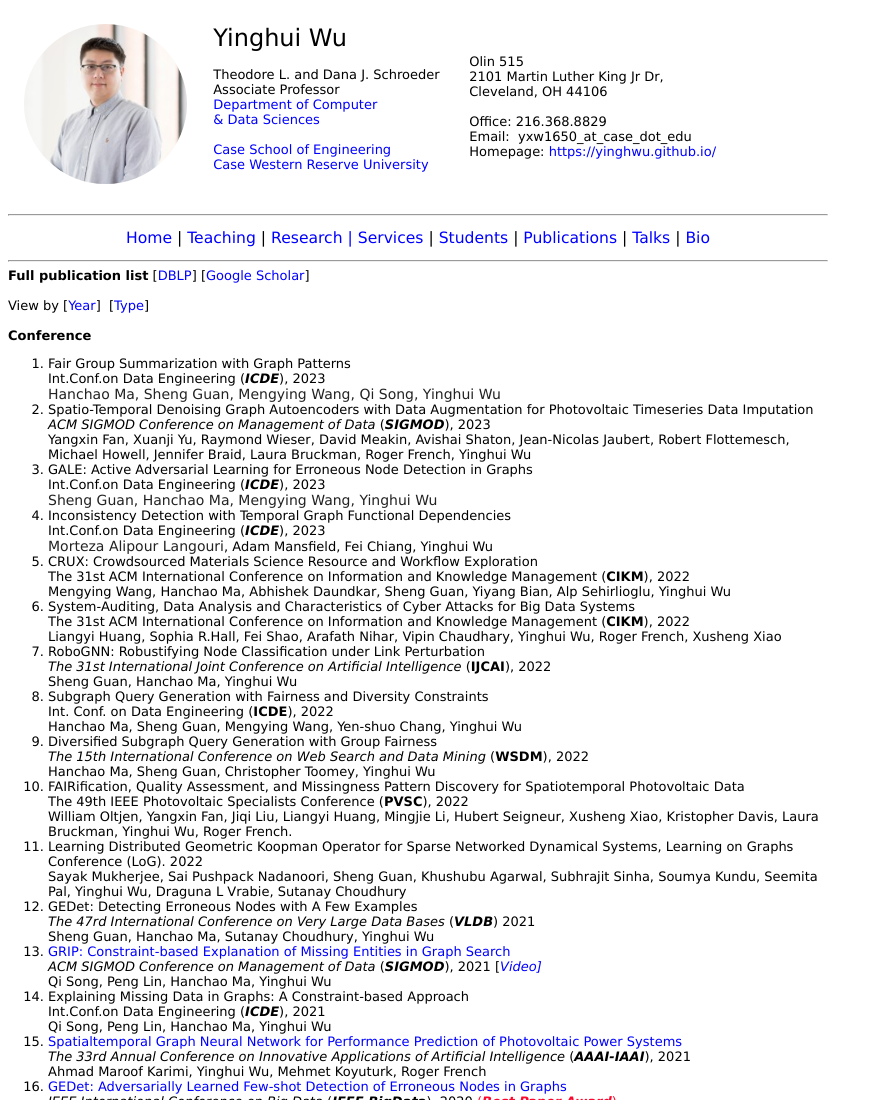
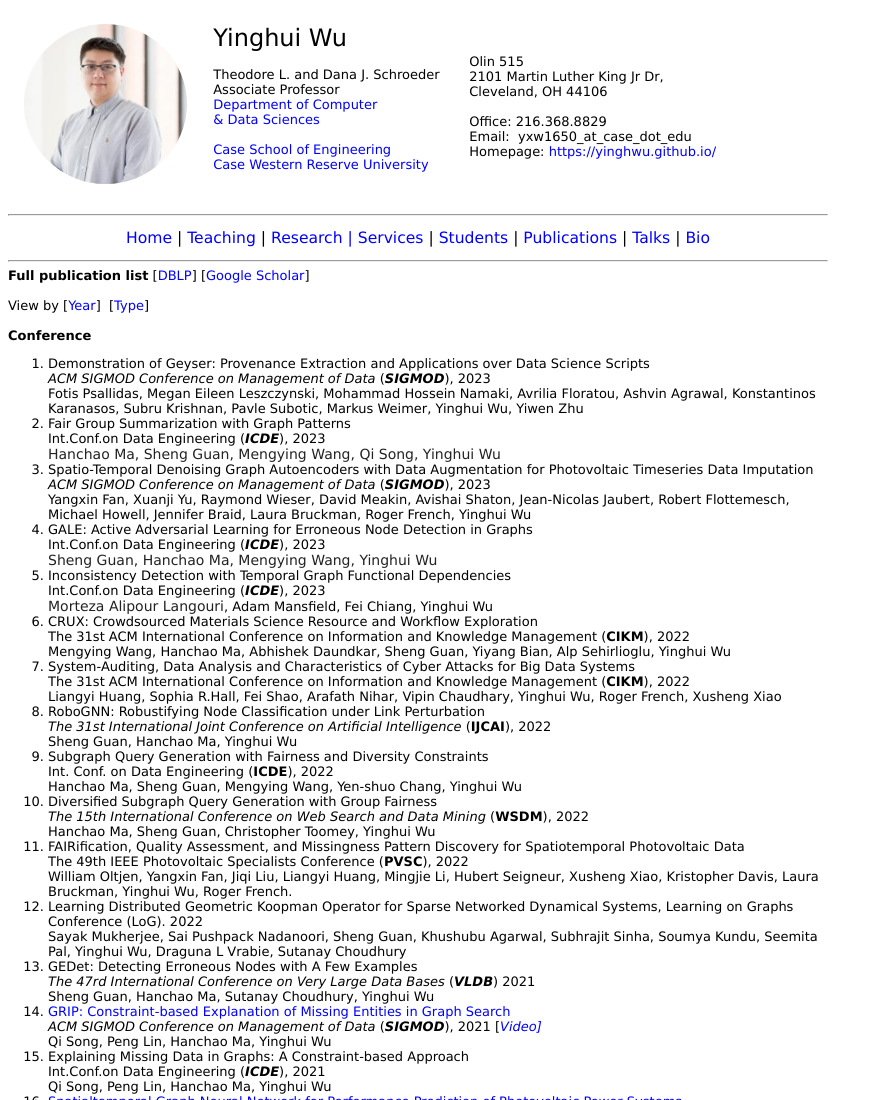
Before and after one commit to yinghwu/yinghwu.github.io, a plain HTML site: page yinghui-publication.html in a window 1280 px wide. Shown: the top 1100 px of the page, without its empty margins (0-883 px from the left). Drawn offline with Linux system fonts and the light colour scheme; a script that the page names is missing.

Commit message:
Add files via upload

```diff
--- a/yinghui-publication.html
+++ b/yinghui-publication.html
@@ -49,7 +49,7 @@ img {
     <div style="width: 820px;">
       <table style="width: 738px; height: 180px;" cellspacing="15">
         <tbody>
-          <tr align="left" valign="top">
+          <tr valign="top" align="left">
             <td style="height: 169px; vertical-align: top;"> <img
                 style="width: 163px; height: 160px;" alt="yinghui wu"
                 src="0.jpg" id="circle"> </td>
@@ -60,6 +60,7 @@ img {
               Associate Professor<br>
               <a
                 href="https://engineering.case.edu/computer-and-data-sciences">Department
+
 
 
 
@@ -117,6 +118,7 @@ href="http://www.informatik.uni-trier.de/%7Eley/pers/hd/w/Wu:Yinghui.html">DBLP<
 
 
 
+
         Scholar</a>]<br>
       <br>
       View by [<a href="yinghui-publication-year.html">Year</a>]&nbsp;&nbsp;[<a
@@ -124,6 +126,16 @@ href="http://www.informatik.uni-trier.de/%7Eley/pers/hd/w/Wu:Yinghui.html">DBLP<
       <br>
       <span style="font-weight: bold;">Conference&nbsp;</span><br>
       <ol>
+        <li>Demonstration of Geyser: Provenance Extraction and
+          Applications over Data Science Scripts<br>
+          <span style="font-style: italic;">ACM SIGMOD Conference on
+            Management of Data</span> (<span style="font-weight: bold;
+            font-style: italic;">SIGMOD</span>), 2023<br>
+          Fotis Psallidas, Megan Eileen Leszczynski, Mohammad Hossein
+          Namaki, Avrilia Floratou, Ashvin Agrawal, Konstantinos
+          Karanasos, Subru Krishnan, Pavle Subotic, Markus Weimer,
+          Yinghui Wu, Yiwen Zhu<br>
+        </li>
         <li>Fair Group Summarization with Graph Patterns<br>
           Int.Conf.on Data Engineering (<span style="font-weight: bold;
             font-style: italic;">ICDE</span>), 2023<br>
@@ -233,6 +245,7 @@ href="http://www.informatik.uni-trier.de/%7Eley/pers/hd/w/Wu:Yinghui.html">DBLP<
 
 
 
+
           2022<br>
           William Oltjen, Yangxin Fan, Jiqi Liu, Liangyi Huang, Mingjie
           Li, Hubert Seigneur, Xusheng Xiao, Kristopher Davis, Laura
@@ -262,6 +275,7 @@ href="http://www.informatik.uni-trier.de/%7Eley/pers/hd/w/Wu:Yinghui.html">DBLP<
 
 
 
+
             Constraint-based Explanation of Missing Entities in Graph
             Search</a><br>
           <span style="font-style: italic;">ACM SIGMOD Conference on
@@ -288,6 +302,7 @@ href="https://www.youtube.com/watch?v=OwGGCHWKLkk&amp;list=PL3xUNnH4TdbsfndCMn02
 
 
 
+
             Graph Neural Network for Performance Prediction of
             Photovoltaic Power Systems</a><br>
           <span style="font-style: italic;">The 33rd Annual Conference
@@ -303,9 +318,11 @@ href="https://www.youtube.com/watch?v=OwGGCHWKLkk&amp;list=PL3xUNnH4TdbsfndCMn02
 
 
 
+
           2021<br>
           Ahmad Maroof Karimi, Yinghui Wu, Mehmet Koyuturk, Roger French</li>
         <li><a href="https://ieeexplore.ieee.org/document/9377897">GEDet:
+
 
 
 
@@ -333,11 +350,13 @@ href="https://www.youtube.com/watch?v=OwGGCHWKLkk&amp;list=PL3xUNnH4TdbsfndCMn02
 
 
 
+
             Paper Award</span><span style="color: rgb(253, 8, 45);">)</span><br>
           Sheng Guan, Peng Lin, Hanchao Ma, Yinghui Wu<br>
         </li>
         <li><a
 href="https://www.kdd.org/kdd2020/accepted-papers/view/vamsa-automated-provenance-tracking-in-data-science-scripts">Vamsa:Automated
+
 
 
 
@@ -366,6 +385,7 @@ href="https://www.kdd.org/kdd2020/accepted-papers/view/vamsa-automated-provenanc
 
 
 
+
             Lightweight Knowledge-based Event Analysis in Cyber-Physical
             Data Streams</a><br>
           Int.Conf.on Data Engineering (<span style="font-weight: bold;
@@ -373,6 +393,7 @@ href="https://www.kdd.org/kdd2020/accepted-papers/view/vamsa-automated-provenanc
           Namaki, Xin Zhang, Sukhjinder Singh, Arman Ahmed, Armina
           Foroutan, Yinghui Wu, Anurag Srivastava, Anton Kocheturov.</li>
         <li><a href="https://ieeexplore.ieee.org/document/9101352">Repairing
+
 
 
 
@@ -393,6 +414,7 @@ href="https://www.kdd.org/kdd2020/accepted-papers/view/vamsa-automated-provenanc
             inline ! important; float: none; background-color: rgb(255,
             255, 255);">Int.Conf.on Data Engineering (<span
               style="font-weight: bold; font-style: italic;">ICDE</span>),
+
 
 
 
@@ -425,6 +447,7 @@ Entity
 
 
 
+
             Matching in Attributed Graphs.</a><br>
           <span style="font-style: italic;">The 45rd International
             Conference on Very Large Data Bases</span> (<span
@@ -435,6 +458,7 @@ Entity
         <li><a
 href="https://www.kdd.org/kdd2019/accepted-papers/view/attribute-driven-backbone-discovery">Attribute-Driven
 Backbone
+
 
 
 
@@ -464,6 +488,7 @@ Explainable
 
 
 
+
             Visual Graph Exploration by Examples. </a><br>
           ACM SIGMOD Conference on Management of Data <span
             style="font-style: italic;">(</span><span
@@ -483,6 +508,7 @@ Why-questions
 
 
 
+
             by Exemplars in Attributed Graphs. </a><br>
           <span style="font-style: italic;">ACM SIGMOD Conference on
             Management of Data</span> (<span style="font-weight: bold;
@@ -491,6 +517,7 @@ Why-questions
         </li>
         <li><a href="https://ieeexplore.ieee.org/document/8731562">Answering
 Why-Questions
+
 
 
 
@@ -521,10 +548,12 @@ Why-Questions
 
 
 
+
             2019.</span><br>
           Qi Song, Mohammad Hossein Namaki, Yinghui Wu</li>
         <li><a href="https://ieeexplore.ieee.org/document/8731510/">Finding
 Densest
+
 
 
 
@@ -555,11 +584,13 @@ Densest
 
 
 
+
             2019.</span><br>
           XUanming Liu, Tingjian Ge, Yinghui Wu</li>
         <li><a
 href="mat/papers/Learning%20to%20Rank%20Nodes%20in%20Temporal%20Graphs-CIKM18.pdf">TGNet:
 Learning
+
 
 
 
@@ -590,6 +621,7 @@ Graph
 
 
 
+
             Patterns for Fact Checking in Knowledge Graphs</a>|<a
             href="https://github.com/wsu-db/GDRB">code</a><br>
           <span style="font-style: italic;">23rd International Conf. on
@@ -605,11 +637,13 @@ Graph
 
 
 
+
           2018<br>
           Peng Lin, Qi Song, Jialiang Shen, Yinghui Wu</li>
         <li><a
 href="mat/papers/Multi-metric%20Graph%20Query%20Performance%20Prediction-dasfaa18.pdf">Multi-metric
 Graph
+
 
 
 
@@ -634,12 +668,14 @@ Graph
 
 
 
+
           2018<br>
           Keyvan Sasani, Mohammad Hossein Namaki, Yinghui Wu, Assefaw
           Gebremedhin</li>
         <li><a
 href="mat/papers/GExp-%20Cost-aware%20Graph%20Exploration%20with%20Keywords-sigmod18-demo.pdf">GExp:
 Cost-aware
+
 
 
 
@@ -669,6 +705,7 @@ Keyword
 
 
 
+
             Expansion on Multi-labeled Graphs.</a><br>
           Mohammad Hossein Namaki, Yinghui Wu, Xin Zhang<br>
           <span style="font-style: italic;">APWeb-WAIM Joint Conference
@@ -677,6 +714,7 @@ Keyword
         <li><a
 href="mat/papers/Percolator%20Scalable%20Pattern%20Discovery%20in%20Dynamic%20Graphs-WSDM18.pdf">Percolator:
 Scalable
+
 
 
 
@@ -697,6 +735,7 @@ Scalable
         <li><a
 href="mat/papers/From%20Think%20Parallel%20to%20Think%20Sequential-sigmod18.pdf">From
 Think
+
 
 
 
@@ -741,6 +780,7 @@ Pattern
 
 
 
+
             Discovery by Keywords in Graph Streams</a><br>
           <span style="font-style: italic;">IEEE International
             Conference on Big Data</span> (<span style="font-weight:
@@ -766,9 +806,11 @@ Bounded
 
 
 
+
               Event Detection over Graph Streams. </a></span>|<span
             style="text-decoration: underline; font-style: italic;"><a
               href="https://github.eecs.wsu.edu/mnamaki/TopKGStream">Source
+
 
 
 
@@ -815,6 +857,7 @@ Temporal
 
 
 
+
             Graph Association Rules</a><br>
           <span style="font-style: italic;">The 26th ACM International
             Conference on Information and Knowledge Management</span> (<span
@@ -835,6 +878,7 @@ Prediction
 
 
 
+
             for Graph Queries. </a>&nbsp;<br>
           <span style="font-style: italic;">Network Data Analytics </span>(<span
             style="font-weight: bold; font-style: italic;">NDA</span>)
@@ -844,6 +888,7 @@ Prediction
         <li><a
 href="mat/papers/Learning%20to%20speed%20up%20query%20planning%20in%20graph%20databases.pdf">Learning
 to
+
 
 
 
@@ -874,6 +919,7 @@ Sequential
 
 
 
+
             Graph Computations.</a><br>
           <span style="font-style: italic;">ACM SIGMOD Conference on
             Management of Data</span> (<span style="font-weight: bold;
@@ -884,6 +930,7 @@ Sequential
         <li><a
             href="mat/papers/Parallel%20Sequential%20Graph%20Computations.pdf">GRAPE:
 Parallelizing
+
 
 
 
@@ -912,10 +959,12 @@ Demo
 
 
 
+
             Award</span>)</li>
         <li><a
 href="mat/papers/Parallel%20Graph%20Summarization%20for%20Knowledge%20Search-MLG18.pdf">Parallel
 Graph
+
 
 
 
@@ -935,6 +984,7 @@ Graph
         <li><a
 href="mat/papers/Mining%20summaries%20for%20knowledge%20graph%20search-ICDM16.pdf">Mining
 Summaries
+
 
 
 
@@ -956,6 +1006,7 @@ Summaries
         <li><a
             href="http://www.kdd.org/exploration_files/18-1-Article4.pdf">Current
 and
+
 
 
 
@@ -978,6 +1029,7 @@ and
           ACM SIGMOD Conference on Management of Data (<span
             style="font-weight: bold; font-style: italic;">SIGMOD</span>),
 2016.
+
 
 
 
@@ -1029,6 +1081,7 @@ Counting
 
 
 
+
               Quantifiers to Graph Patterns</a>.&nbsp;<br>
           </span>ACM SIGMOD Conference on Management of Data (<span
             style="font-weight: bold; font-style: italic;">SIGMOD</span>),
@@ -1043,11 +1096,13 @@ Counting
 
 
 
+
           <br>
           Wenfei Fan, Yinghui Wu*, Jingbo Xu</li>
         <li><a
 href="mat/papers/Association%20rules%20with%20graph%20patterns-vldb15.pdf">Association
 Rules
+
 
 
 
@@ -1077,6 +1132,7 @@ networks
 
 
 
+
             of search engines and other digital experts: a distributed
             intelligence approach</a>. <br>
           8th IEEE International Conference on u-and-e-Service, Science
@@ -1096,6 +1152,7 @@ Graph
 
 
 
+
             Simulation: Impossibility and Possibility.</a> Slides:[<a
 href="mat/papers/Distributed%20Graph%20Simulation%20Impossibility%20and%20Possibility-VLDB14.pptx">ppt</a>]<br>
           The 40th International Conference on Very Large Data Bases (<span
@@ -1105,6 +1162,7 @@ href="mat/papers/Distributed%20Graph%20Simulation%20Impossibility%20and%20Possib
         <li><a
 href="mat/papers/Towards%20Scalable%20Critical%20Alert%20Mining-kdd14.pdf">Towards
 Scalable
+
 
 
 
@@ -1135,6 +1193,7 @@ Answer
 
 
 
+
             Graphs Induced by Keyword Queries.</a> &nbsp;Slides:[<a
 href="mat/papers/summarizing%20answer%20graphs%20induced%20by%20keyword%20queries.ppt">ppt</a>]<br>
           Proc. of the 40th Int. Conf. on Very Large Databases (<span
@@ -1155,6 +1214,7 @@ Big
 
 
 
+
             Graphs within Bounded Resources</a>.&nbsp;Slides:[<a
 href="mat/papers/Querying%20big%20graphs%20within%20bounded%20resources-sigmod14.pptx">pptx</a>]
           | Poster:[<a
@@ -1172,11 +1232,13 @@ href="mat/papers/Query%20preserving%20graph%20compression-sigmod12-poster.pdf">p
 
 
 
+
           <br>
           Wenfei Fan, Xin Wang, Yinghui Wu* </li>
         <li><a
 href="mat/papers/Schemaless%20and%20Structureless%20graph%20querying-vldb14.pdf">Schemaless
 and
+
 
 
 
@@ -1205,9 +1267,11 @@ Graph
 
 
 
+
             Pattern Queries Using Views.</a> (Best Paper Runner-up)
           Slides:[<a
 href="mat/papers/Answering%20graph%20pattern%20queries%20using%20views-ICDE14.ppt">ppt</a>]&nbsp;
+
 
 
 
@@ -1233,11 +1297,13 @@ href="mat/papers/Answering%20graph%20pattern%20queries%20using%20views-ICDE14.pp
 
 
 
+
             Paper Runner-up</span>)<br>
           Wenfei Fan, Xin Wang, Yinghui Wu*.</li>
         <li><a
 href="mat/papers/Diversified%20topk%20graph%20pattern%20matching-vldb13.pdf">Diversified
 Top-K
+
 
 
 
@@ -1257,6 +1323,7 @@ href="mat/papers/Diversified%20top-k%20graph%20pattern%20matching-VLDB14.pptx">p
         <li><a
 href="mat/papers/SLQ%20a%20user%20friendly%20graph%20querying%20system-sigmod14-demo.pdf">SLQ:
 A
+
 
 
 
@@ -1288,8 +1355,10 @@ Subgraph
 
 
 
+
             Querying. <br>
           </a><a href="http://grafia.cs.ucsb.edu/ontq/index.html">Project
+
 
 
 
@@ -1323,6 +1392,7 @@ Finding
 
 
 
+
             Experts by Graph Pattern Matching. </a><br>
           Int. Conf. on Data Engineering (<span style="font-weight:
             bold; font-style: italic;">ICDE</span>), 2013. <br>
@@ -1330,6 +1400,7 @@ Finding
         <li><a
 href="mat/papers/Nema-fast%20graph%20search%20with%20label%20similarity-vldb13.pdf">NeMa:
 Fast
+
 
 
 
@@ -1360,6 +1431,7 @@ Guarantees
 
 
 
+
             for Distributed Reachability Queries.</a> Slides:[<a
 href="mat/papers/Performance%20guarantees%20for%20distributed%20reachability%20queries-VLDB12.ppt">ppt</a>]
           <br>
@@ -1380,6 +1452,7 @@ the
 
 
 
+
             Underlying Structure of Information Cascades.</a> Slides:[<a
 href="mat/papers/Inferring%20the%20underlying%20structure%20of%20information%20cascades-icdm12.pptx">ppt</a>]
           <br>
@@ -1389,6 +1462,7 @@ href="mat/papers/Inferring%20the%20underlying%20structure%20of%20information%20c
         <li><a
 href="mat/papers/Query%20preserving%20graph%20compression-sigmod2012.pdf">Querying
 Preserving
+
 
 
 
@@ -1416,11 +1490,13 @@ href="mat/papers/Query%20preserving%20graph%20compression-sigmod12-poster.pdf">p
 
 
 
+
           <br>
           Wenfei Fan, Jianzhong Li, Xin Wang, Yinghui Wu*.</li>
         <li><a
 href="mat/papers/Emerging%20graph%20queries%20in%20linked%20data-ICDE12.pdf">Emerging
 Graph
+
 
 
 
@@ -1451,6 +1527,7 @@ Graph
 
 
 
+
             Pattern Matching. </a>Slides: [<a
             href="mat/papers/Incremental%20graph%20pattern%20matching-SIGMOD11.ppt">ppt</a>]
           <br>
@@ -1467,6 +1544,7 @@ Graph
 
 
 
+
           <br>
           Wenfei Fan, Jianzhong Li, Jizhou Luo, Zijing Tan, Xin Wang,
           Yinghui Wu*.</li>
@@ -1483,6 +1561,7 @@ Regular
 
 
 
+
             Expressions to Graph Reachability and Pattern Queries.</a> <br>
           Slides: [<a
 href="mat/papers/Adding%20Regular%20expressions%20to%20graph%20reachability%20and%20pattern%20queries-ICDE2011.ppt">ppt</a>]|
@@ -1496,8 +1575,10 @@ href="mat/papers/Adding%20Regular%20expressions%20to%20graph%20reachability%20an
 
 
 
+
           Teaser:[<a
 href="mat/papers/Adding%20regular%20expressions%20to%20graph%20reachability%20and%20pattern%20queries-icde2011-teaser.pdf">pdf</a>]|
+
 
 
 
@@ -1517,6 +1598,7 @@ href="mat/papers/Adding%20regular%20expressions%20to%20graph%20reachability%20an
         <li><a
 href="mat/papers/Graph%20pattern%20matching%20from%20intractable%20to%20polynomial%20time-vldb2010.pdf">Graph
 Pattern
+
 
 
 
@@ -1548,6 +1630,7 @@ Homomorphism
 
 
 
+
             Revisited for Graph Matching.</a> Slides: [<a
 href="mat/papers/Graph%20Homomorphism%20Revisited%20for%20Graph%20Matching%20-complete.ppsx">ppt</a>]
           <br>
@@ -1567,6 +1650,7 @@ the
 
 
 
+
             Aggregation Problem for Synthesized Web Services.</a> <br>
           The 13th International conference on Database Theory (<span
             style="font-weight: bold; font-style: italic;">ICDT</span>),
@@ -1585,10 +1669,12 @@ Functional
 
 
 
+
             Dependencies with Conditions. </a><br>
           Proc. of the 34th Int. Conf. on Very Large Databases <span
             style="font-weight: bold; font-style: italic;">(VLDB</span>),
 2008.
+
 
 
 
@@ -1632,6 +1718,7 @@ Functional
 
 
 
+
             Detection, Localization and Classification using Drifting
             Snchrophasor Data Streams</a><br>
           <span style="font-weight: bold; font-style: italic;">IEEE
@@ -1640,6 +1727,7 @@ Functional
           <br>
         </li>
         <li><a href="https://ieeexplore.ieee.org/document/9302877">Answering
+
 
 
 
@@ -1676,6 +1764,7 @@ Patterns
 
 
 
+
             for Fact Checking in Knowledge Graphs</a><br>
           <span style="font-weight: bold;">ACM Journal of Data and
             Information Quality (JDIQ)</span>, 2019<br>
@@ -1701,6 +1790,7 @@ Checking
 
 
 
+
             in Knowledge Graphs with Ontological Subgraph Patterns</a><br>
           <span style="font-weight: bold;">Data Science &amp;
             Engineering (DSE) (invited)</span>, 2019<br>
@@ -1708,6 +1798,7 @@ Checking
         <li><a
 href="mat/papers/Ensemble%20Based%20Algorithm%20For%20Syncrophasor%20Data%20Anomaly%20Detection-SmartGrid18.pdf">Ensemble
 Based
+
 
 
 
@@ -1726,6 +1817,7 @@ Based
         <li><a
 href="mat/papers/Mining%20Summaries%20for%20Knowledge%20Graph%20Search-TKDE18.pdf">Mining
 Summaries
+
 
 
 
@@ -1755,6 +1847,7 @@ Conducting
 
 
 
+
             Parallel Graph Computations without Developing Parallel
             Algorithms.</a><br>
           <span style="font-weight: bold; font-style: italic;">IEEE Data
@@ -1774,12 +1867,14 @@ Pattern
 
 
 
+
             Queries Using Views</a>. <br>
           IEEE Transactions on Knowledge and Data Engineering, Wenfei
           Fan, Xin Wang, Yinghui Wu*. 2016</li>
         <li><a
             href="mat/papers/Incremental%20Graph%20Pattern%20Matching-TODS.pdf">Incremental
 Graph
+
 
 
 
@@ -1807,6 +1902,7 @@ regular
 
 
 
+
             expressions to graph reachability and pattern queries. </a><br>
           Frontiers of Computer Science (<span style="font-weight: bold;
             font-style: italic;">FCS</span>) (invited). Wenfei Fan,
@@ -1814,6 +1910,7 @@ regular
         <li><a
 href="mat/papers/On%20the%20aggregation%20problem%20for%20synthesized%20Web%20services-JCSS.pdf">On
 the
+
 
 
 
@@ -1846,12 +1943,14 @@ Pattern
 
 
 
+
             Matching.&nbsp;</a><br>
           <span style="font-style: italic;">Encyclopedia of Big Data
             Technologies</span>, Springer <br>
           Yinghui Wu, Arijit Khan</li>
         <li><a
 href="https://link.springer.com/referenceworkentry/10.1007%2F978-3-319-77525-8_80">Graph
+
 
 
 
@@ -1880,6 +1979,7 @@ var sc_security="cc2fd159";
 </script>
     <script type="text/javascript" src="https://www.statcounter.com/counter/counter.js" async=""></script>
     <noscript><div class="statcounter"><a title="web statistics" href="https://statcounter.com/" target="_blank"><img class="statcounter" src="https://c.statcounter.com/12534518/0/cc2fd159/1/" alt="web statistics"></a></div></noscript>
-    <!-- End of Statcounter Code -->
+    <!-- End of Statcounter Code --><br>
+    <br>
   </body>
 </html>
```
Also changed, not shown: yinghui-publication-year.html (+96 -1 lines).
